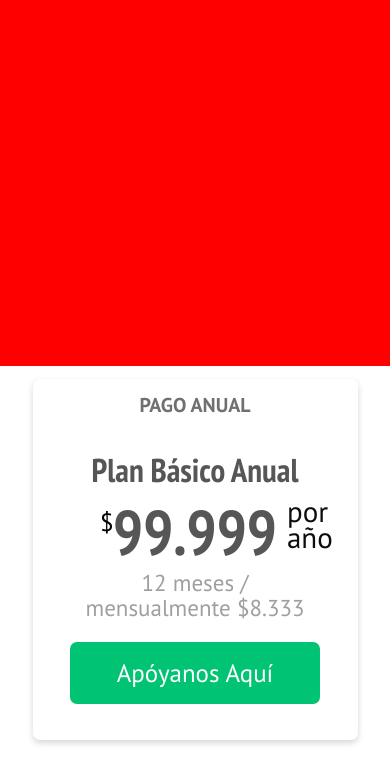
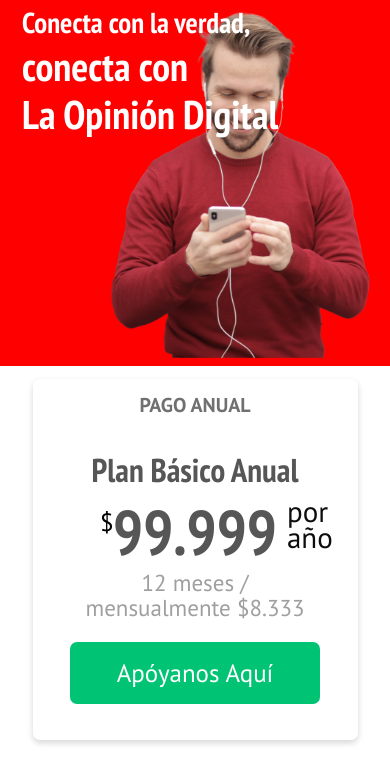
Before and after one commit to NahuelJimenezdev/laOpinion, a plain HTML site: page index.html in a window 390 px wide. Shown: the part 56-830 px from the top of the page. Drawn offline with nearby package versions, Linux system fonts and the light colour scheme.

Commit message:
Se agrega imagen del banner y texto

```diff
--- a/assets/css/style.css
+++ b/assets/css/style.css
@@ -52,6 +52,30 @@
     outline: none!important;
     box-shadow: none!important;
 }
+/* ===================== MODIFICAMOS LA SECCIÓN DEL TEXTO E IMG DENTRO DEL BANNER ================================= */
+.contenedorTextoImg {
+    width: 100%;
+    display: flex;
+    justify-content: space-around;
+    align-items: center;
+    margin: auto;
+    margin-top: -60px!important;
+    /* background-color: #00C373; */
+}
+
+.VPC {
+    font-family: var(--narrow-bold);
+    color: var(--color-fondo);
+    font-size: 2.5em;
+    z-index: 10!important;
+    /* background-color: #00C373; */
+}
+
+.VPC span {
+    font-size: 1.8rem;
+}
+
+
 /* ===================== MODIFICAMOS LOS BOTONES DEL MENÚ HAMBURGUESA AL DISEÑO ESTABLECIDO ======================= */
 
 .bi-person-circle {
@@ -325,23 +349,39 @@ footer {
     .logo_brand {
         width: 120px;
     }
-    .cajaTextoBanner {
+    .contenedorTextoImg {
         width: 100%;
-        height: 60%;
-        /* background-color: darkblue; */
+        height: 100%;
+        margin-top: -360px!important;
+        margin: auto;
+        display: flex;
+        justify-content: space-between;
+        align-items: center;
+        margin: auto;
+        /* background-color: #00C373; */
     }
-    .cajaTextoBanner .textoBanner {
-        width: 100%;
-        color: white;
-        font-size: 22px;
-        /* background-color: darkgoldenrod; */
-    }
-    .cajaTextoBanner .VPC {
+    .VPC {
         display: none;
     }
-    .cajaTextoBanner .VMB {
-        display: block;
+
+    .VMB {
+        position: absolute;
+        width: 300px;
+        font-family: var(--narrow-bold);
+        color: var(--color-fondo);
+        font-size: 2.5em;
+        margin-left: 10px;
+        margin-top: -190px;
+        z-index: 10!important;
+        /* background-color: #00C373; */
     }
+
+    .VMB span {
+        font-size: 1.8rem;
+    }
+    /* .cajatextoBanner */
+
+
     .contenedorCard {
         margin-top: 140px!important;
     }
--- a/index.html
+++ b/index.html
@@ -63,6 +63,15 @@
               </div>
             </div>
           </nav>
+        </div>
+        <div class="col-12 col-md-10 contenedorTextoImg">
+          <div class="cajatextoBanner">
+            <h1 class="VPC d-ms-none d-md-block"><span>Conecta con la verdad,</span><br> conecta con La  Opinión Digital</h1>
+            <h1 class="VMB d-md-none d-ms-block"><span>Conecta con la verdad,</span><br> conecta con<BR> La  Opinión Digital</h1>
+          </div>
+          <div class="cajaImg">
+            <img src="assets/img/pexels-andrea-piacquadio-3966747.png" alt="">
+          </div>
         </div>
       </section>
       <section class="row d-flex justify-content-center mb-4 contenedorCard">
```
